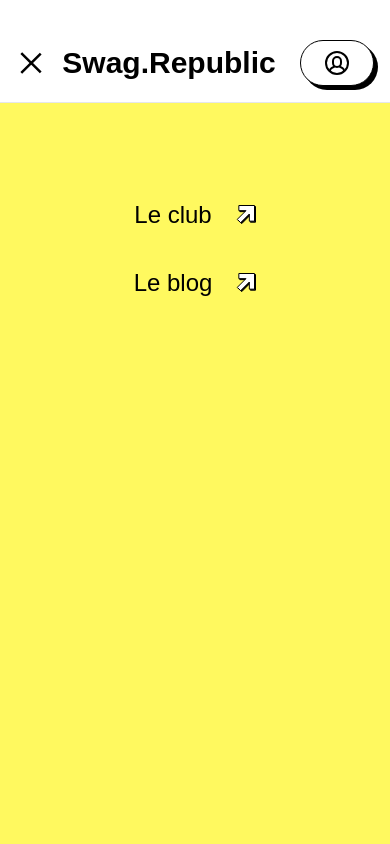
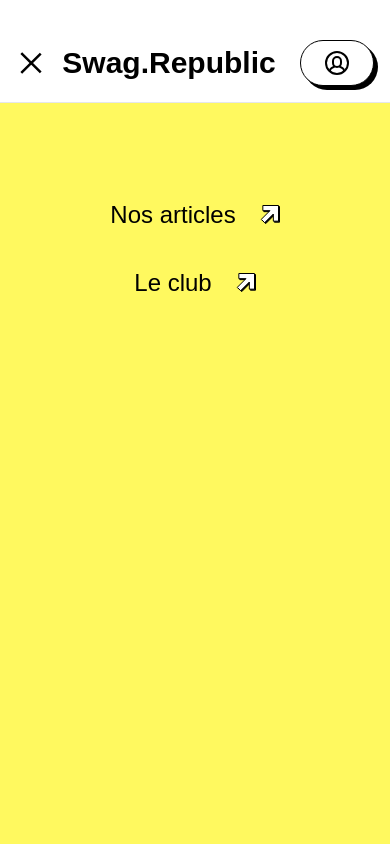
Before and after one commit to YounGio9/swag-republic, a Next.js app: page / in a window 390 px wide. Both pictures are taken after a click on the button 31 px from the left and 63 px from the top of the page. Shown: the top 844 px of the page. Built offline with nearby package versions, Linux system fonts and the light colour scheme.

Commit message:
Update mobile banner

```diff
--- a/src/components/Banner/Banner.tsx
+++ b/src/components/Banner/Banner.tsx
@@ -127,7 +127,7 @@
                className='flex gap-6 items-center text-2xl font-medium lg:text-lg'
                href='/club'
             >
-               Le club
+               Nos articles
                <svg
                   width='20'
                   height='20'
@@ -152,7 +152,7 @@
                className='flex gap-6 items-center text-2xl font-medium lg:text-lg'
                href='/blog?utm_source=website&utm_medium=website+link&utm_campaign=generic_websitelink'
             >
-               Le blog
+               Le club
                <svg
                   width='20'
                   height='20'
```
